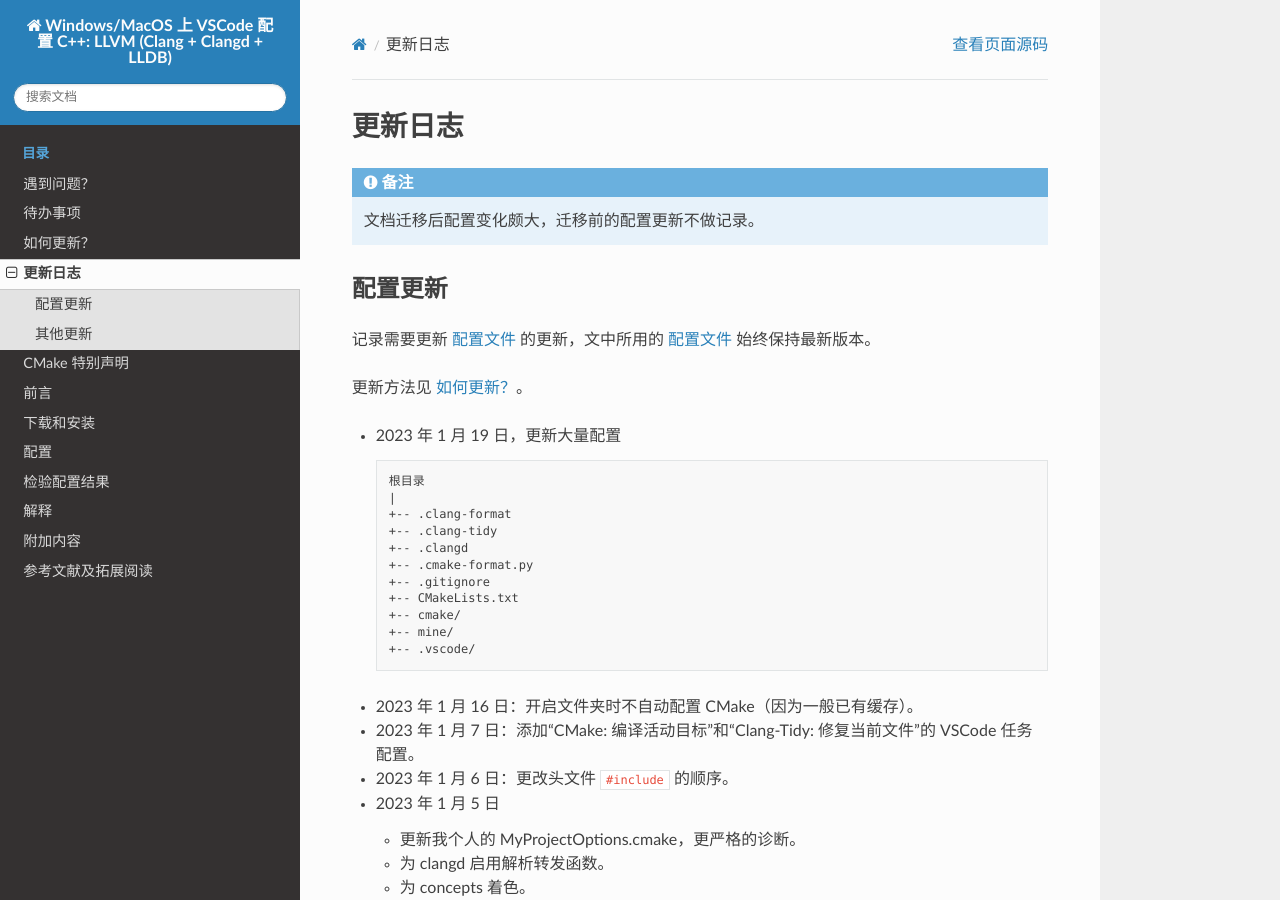
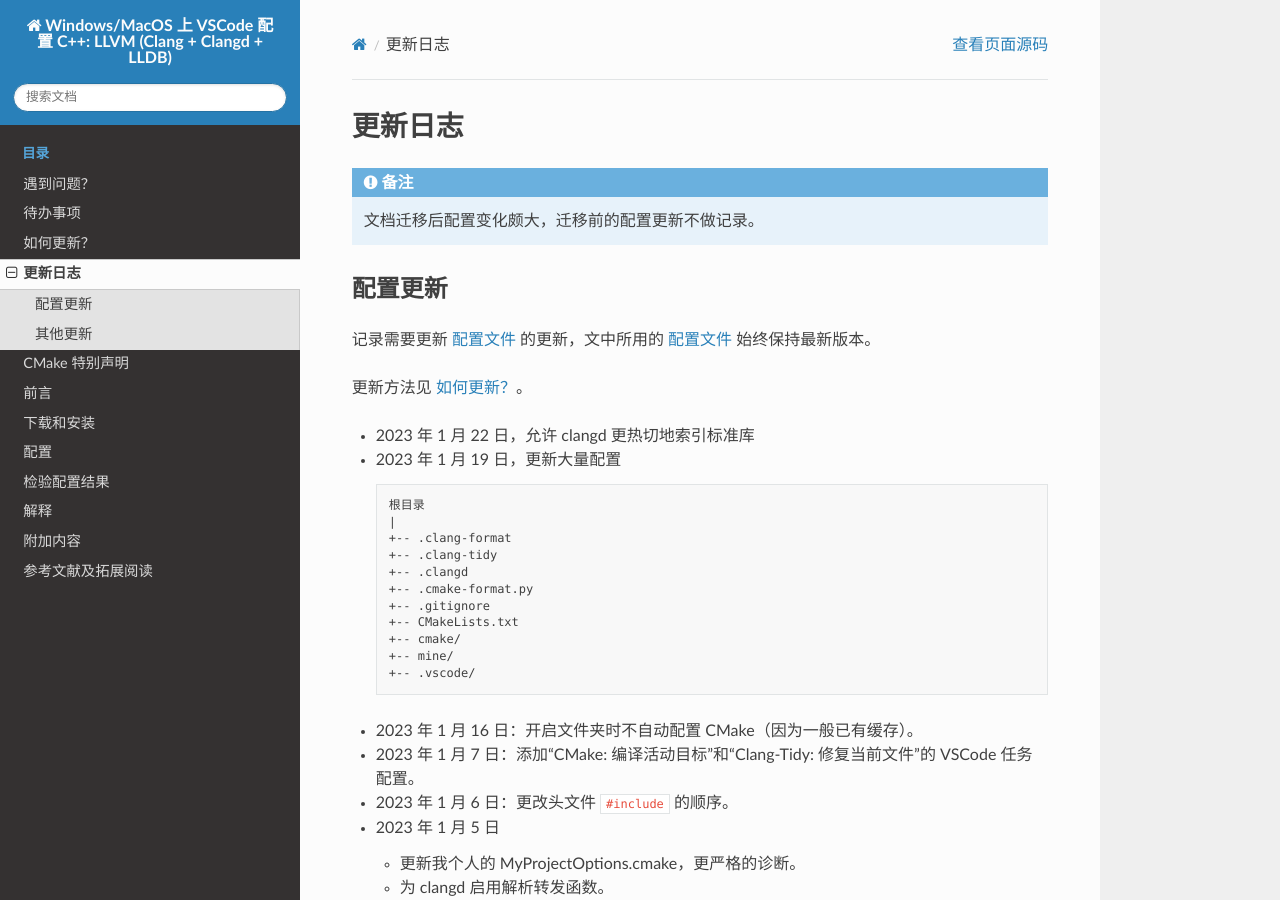
Before and after one commit to FeignClaims/vscode_cpp_starter, a Sphinx documentation site: the page built from docs/source/update_notes.rst, in a window 1280 px wide and 900 px high. Built offline with Sphinx 7.4.7 and the Read the Docs theme 2.0.0, drawn with Linux system fonts in a browser that asks for light colours.

Commit message:
允许 clangd 更热切地索引标准库

```diff
--- a/docs/source/update_notes.rst
+++ b/docs/source/update_notes.rst
@@ -14,6 +14,7 @@
 
 更新方法见 :doc:`how_to_update`。
 
+- 2023 年 1 月 22 日，允许 clangd 更热切地索引标准库
 - 2023 年 1 月 19 日，更新大量配置
 
   .. code-block:: txt
```
Also changed, not shown: 1 other file.
